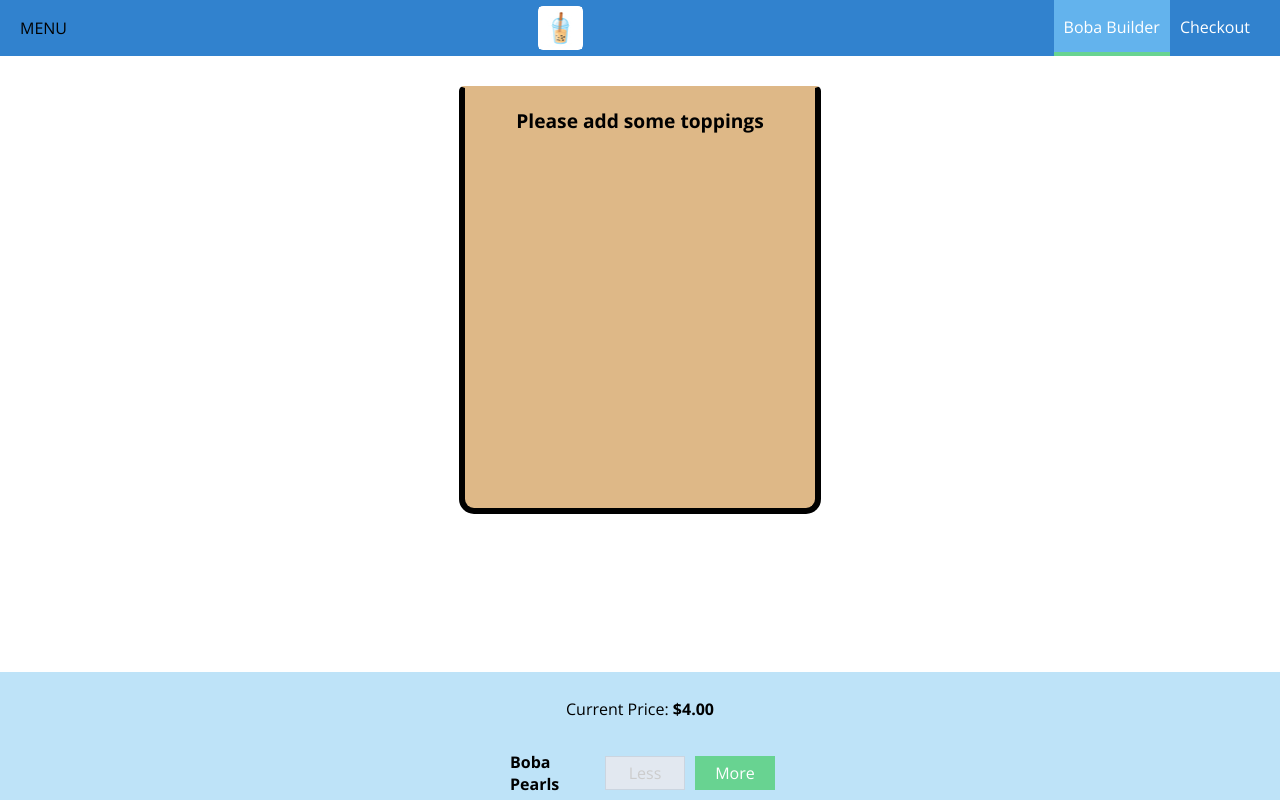
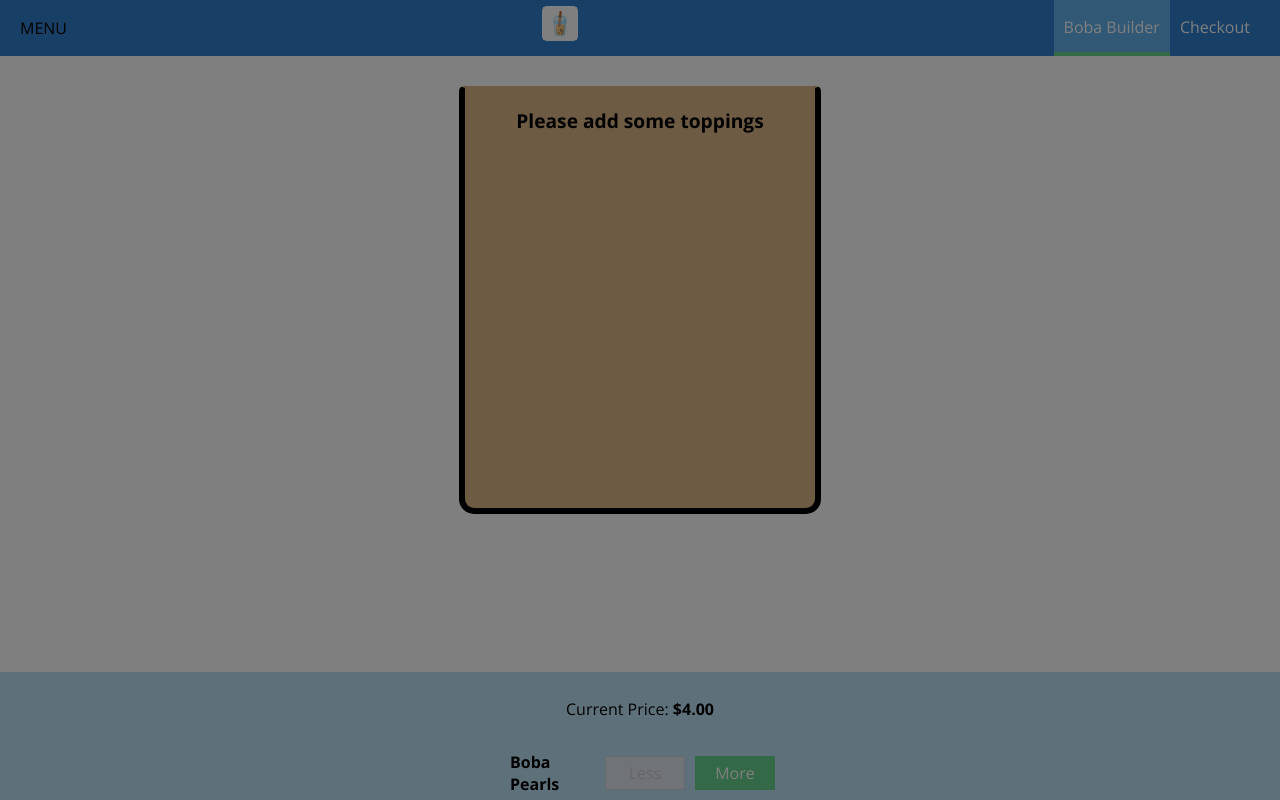
Before and after one commit to alexpich/boba-builder, a React (Create React App) app: page / in a window 1280 px wide. Shown: the top 800 px of the page. Built offline with nearby package versions, Linux system fonts and the light colour scheme.

Commit message:
Closeable sidedrawer with backdrop

```diff
--- a/src/components/Layout/Layout.js
+++ b/src/components/Layout/Layout.js
@@ -1,16 +1,31 @@
-import React from "react";
+import React, { Component } from "react";
 
 import Aux from "../../hoc/Aux";
 import classes from "./Layout.module.css";
 import Toolbar from "../Navigation/Toolbar/Toolbar";
 import SideDrawer from "../Navigation/SideDrawer/SideDrawer";
 
-const layout = (props) => (
-  <Aux>
-    <Toolbar />
-    <SideDrawer />
-    <main className={classes.Content}>{props.children}</main>
-  </Aux>
-);
+class Layout extends Component {
+  state = {
+    showSideDrawer: true,
+  };
 
-export default layout;
+  sideDrawerClosedHandler = () => {
+    this.setState({ showSideDrawer: false });
+  };
+
+  render() {
+    return (
+      <Aux>
+        <Toolbar />
+        <SideDrawer
+          open={this.state.showSideDrawer}
+          closed={this.sideDrawerClosedHandler}
+        />
+        <main className={classes.Content}>{this.props.children}</main>
+      </Aux>
+    );
+  }
+}
+
+export default Layout;
--- a/src/components/Navigation/NavigationItems/NavigationItem/NavigationItem.module.css
+++ b/src/components/Navigation/NavigationItems/NavigationItem/NavigationItem.module.css
@@ -1,8 +1,29 @@
+.NavigationItem {
+  margin: 10px;
+  box-sizing: border-box;
+  display: block;
+  width: 100%;
+}
+
+.NavigationItem a {
+  color: #63b3ed;
+  text-decoration: none;
+  width: 100%;
+  box-sizing: border-box;
+  display: block;
+}
+
+.NavigationItem a:hover,
+.NavigationItem a:active,
+.NavigationItem a.active {
+  color: #63b3ed;
+}
+@media (min-width: 500px) {
   .NavigationItem {
     margin: 0;
-  box-sizing: border-box;
     display: flex;
     height: 100%;
+    width: auto;
     align-items: center;
   }
 
@@ -12,8 +33,6 @@
     height: 100%;
     padding: 16px 10px;
     border-bottom: 4px solid transparent;
-  box-sizing: border-box;
-  display: block;
   }
 
   .NavigationItem a:hover,
@@ -23,3 +42,4 @@
     border-bottom: 4px solid #68d391;
     color: white;
   }
+}
--- a/src/components/Navigation/NavigationItems/NavigationItems.module.css
+++ b/src/components/Navigation/NavigationItems/NavigationItems.module.css
@@ -3,6 +3,13 @@
   padding: 0;
   list-style: none;
   display: flex;
+  flex-flow: column;
   align-items: center;
   height: 100%;
 }
+
+@media (min-width: 500px) {
+  .NavigationItems {
+    flex-flow: row;
+  }
+}
--- a/src/components/Navigation/SideDrawer/SideDrawer.js
+++ b/src/components/Navigation/SideDrawer/SideDrawer.js
@@ -1,12 +1,21 @@
 import React from "react";
 
+import classes from "./SideDrawer.module.css";
 import Logo from "../../Logo/Logo";
 import NavigationItems from "../NavigationItems/NavigationItems";
-import classes from "./SideDrawer.module.css";
+import Backdrop from "../../UI/Backdrop/Backdrop";
+import Aux from "../../../hoc/Aux";
 
 const sideDrawer = (props) => {
+  let attachedClasses = [classes.SideDrawer, classes.Close];
+  if (props.open) {
+    attachedClasses = [classes.SideDrawer, classes.Open];
+  }
+
   return (
-    <div className={classes.SideDrawer}>
+    <Aux>
+      <Backdrop show={props.open} clicked={props.closed} />
+      <div className={attachedClasses.join(" ")}>
         <div className={classes.Logo}>
           <Logo />
         </div>
@@ -14,6 +23,7 @@ const sideDrawer = (props) => {
           <NavigationItems />
         </nav>
       </div>
+    </Aux>
   );
 };
 
--- a/src/components/Navigation/SideDrawer/SideDrawer.module.css
+++ b/src/components/Navigation/SideDrawer/SideDrawer.module.css
@@ -27,4 +27,5 @@
 
 .Logo {
   height: 10%;
+  margin-bottom: 8px;
 }
--- a/src/components/Navigation/Toolbar/Toolbar.js
+++ b/src/components/Navigation/Toolbar/Toolbar.js
@@ -7,8 +7,10 @@ import NavigationItems from "../NavigationItems/NavigationItems";
 const toolbar = (props) => (
   <header className={classes.Toolbar}>
     <div>MENU</div>
-    <Logo />
-    <nav>
+    <div className={classes.Logo}>
+      <Logo />
+    </div>
+    <nav className={classes.DesktopOnly}>
       <NavigationItems />
     </nav>
   </header>
--- a/src/components/Navigation/Toolbar/Toolbar.module.css
+++ b/src/components/Navigation/Toolbar/Toolbar.module.css
@@ -20,3 +20,9 @@
 .Logo {
   height: 80%;
 }
+
+@media (max-width: 499px) {
+  .DesktopOnly {
+    display: none;
+  }
+}
```
Lines whose indentation alone changed are shown as unchanged.
